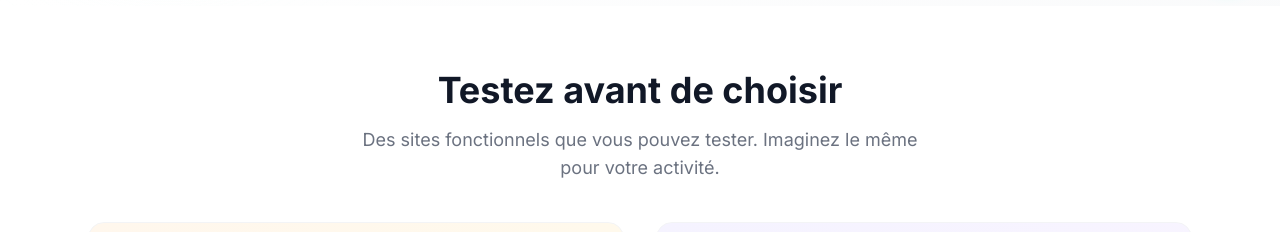
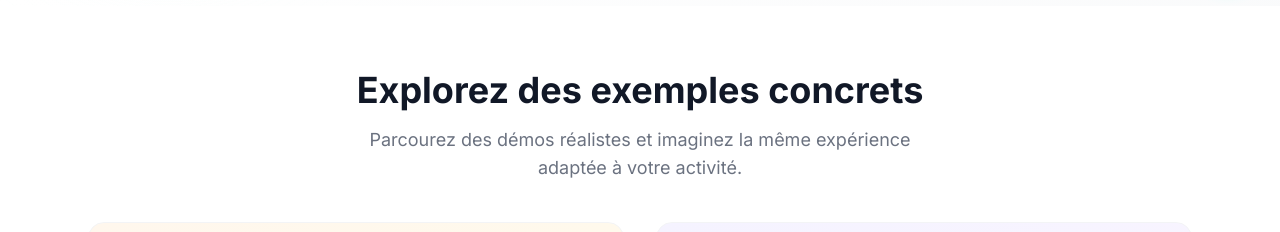
Before and after one commit to ayshagassama1/oryel-website, a React (Vite) app in the folder frontend/: page / in a window 1280 px wide. Shown: the part 794-1026 px from the top of the page. Built offline with nearby package versions, Linux system fonts and the light colour scheme; no server answers.

Commit message:
clarified message in demo section

```diff
--- a/frontend/src/components/DemosSection.jsx
+++ b/frontend/src/components/DemosSection.jsx
@@ -39,11 +39,10 @@ export default function DemosSection({ onWantSameSite }) {
       <div className="max-w-6xl mx-auto px-4 sm:px-6">
         <div ref={ref} className="scroll-animate text-center mb-10">
           <h2 className="text-3xl sm:text-4xl font-bold text-gray-900 mb-4">
-            Testez avant de choisir
+            Explorez des exemples concrets
           </h2>
           <p className="text-lg text-gray-500 max-w-xl mx-auto">
-            Des sites fonctionnels que vous pouvez tester. Imaginez le même
-            pour votre activité.
+            Parcourez des démos réalistes et imaginez la même expérience adaptée à votre activité.
           </p>
         </div>
 
```
